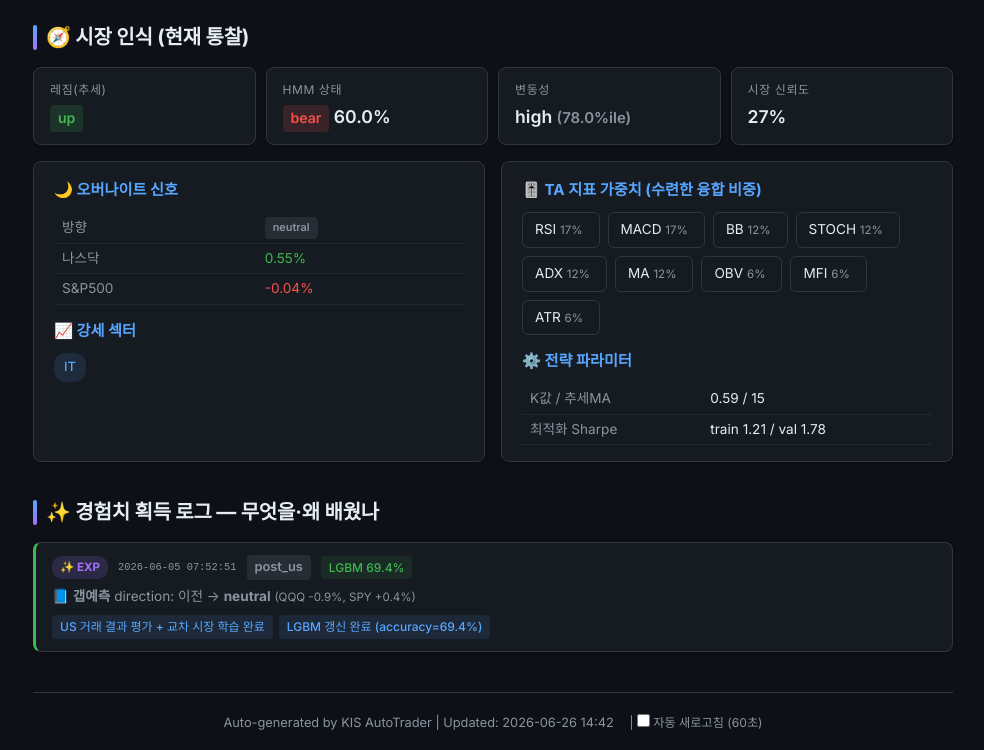
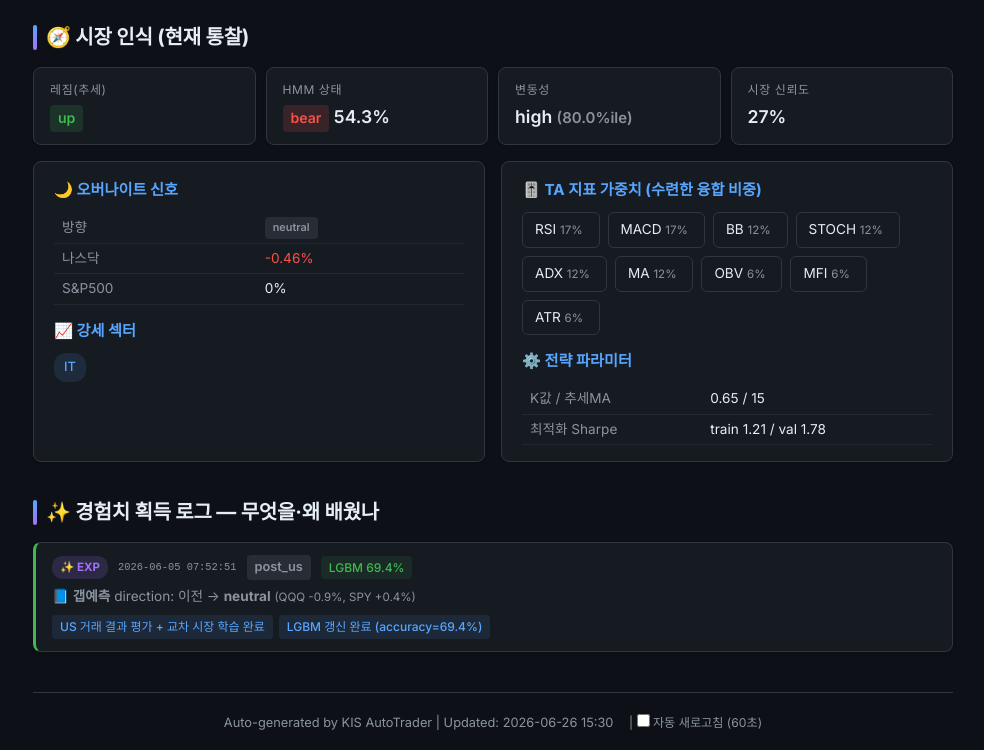
Before and after one commit to BudongJW/kis-trading-journal, a Jekyll site: the page built from learning.html, in a window 1280 px wide and 1400 px high, scrolled down 652 px. Shown: the part 647-1397 px from the top of the window, without its empty margins (147-1131 px from the left). Built offline with Jekyll 4.4.1, drawn with Linux system fonts in a browser that asks for light colours; nearby versions of some CDN libraries.

Commit message:
auto: portfolio update 15:30

```diff
--- a/_data/portfolio.json
+++ b/_data/portfolio.json
@@ -1,5 +1,5 @@
 {
-  "updated_at": "2026-06-26T14:42:08.699772",
+  "updated_at": "2026-06-26T15:30:46.411963",
   "initial_capital": 500000,
   "cash": 894751,
   "holdings": [],
@@ -1251,7 +1251,7 @@
       "regime": "up",
       "hmm_state": "bear",
       "confidence": 0.27,
-      "k_value": 0.59
+      "k_value": 0.65
     }
   ],
   "market": {
@@ -1259,10 +1259,10 @@
     "hmm_state": "bear",
     "confidence": 0.27,
     "volatility": "high",
-    "vol_percentile": 78.0,
+    "vol_percentile": 80.0,
     "overnight_gap": {
       "direction": "neutral",
-      "strength": 0.09,
+      "strength": 0.1,
       "action": "normal"
     },
     "strong_sectors": [
@@ -1272,7 +1272,7 @@
   "strategy": {
     "name": "ETF 변동성 돌파 + 신호 융합",
     "params": {
-      "k": 0.59,
+      "k": 0.65,
       "trend_ma": 15
     },
     "universe_count": 2,
@@ -1301,11 +1301,11 @@
     "enabled": true,
     "regime": "CAUTION",
     "confidence": 0.65,
-    "sma_ratio": 0.7472,
+    "sma_ratio": 0.7369,
     "canary_bad": 1,
     "canary_scores": {
-      "195930": 1.2847,
-      "132030": -1.892
+      "195930": 1.2404,
+      "132030": -1.9223
     }
   },
   "us_session": {
@@ -1370,16 +1370,16 @@
     "market": {
       "trend": "up",
       "hmm_state": "bear",
-      "hmm_confidence": 60.0,
+      "hmm_confidence": 54.3,
       "volatility": "high",
-      "vol_percentile": 78.0,
+      "vol_percentile": 80.0,
       "market_confidence": 0.27,
-      "analyzed_at": "2026-06-25 10:31"
+      "analyzed_at": "2026-06-26 10:35"
     },
     "overnight": {
       "direction": "neutral",
-      "nasdaq_change": 0.55,
-      "sp500_change": -0.04,
+      "nasdaq_change": -0.46,
+      "sp500_change": 0,
       "recommended_action": "normal"
     },
     "strong_sectors": [
@@ -1434,7 +1434,7 @@
       ]
     },
     "strategy_params": {
-      "k": 0.59,
+      "k": 0.65,
       "trend_ma": 15,
       "train_sharpe": 1.21,
       "val_sharpe": 1.78,
@@ -1584,16 +1584,16 @@
     "allow_inverse": true,
     "allow_leverage": false,
     "size_mult": 0.6,
-    "k_effective": 0.64,
+    "k_effective": 0.7,
     "allow_summary": "롱/인버스",
-    "briefing": "오늘 스탠스 신중(CAUTIOUS) · 레짐 CAUTION·신뢰도 27% · 美 오버나이트 neutral(+0.6%) · 고변동(78.0%ile) · 예산 40%·최대 2종목·허용 롱/인버스",
+    "briefing": "오늘 스탠스 신중(CAUTIOUS) · 레짐 CAUTION·신뢰도 27% · 美 오버나이트 neutral(-0.5%) · 고변동(80.0%ile) · 예산 40%·최대 2종목·허용 롱/인버스",
     "signals": {
       "regime": "CAUTION",
       "confidence": 0.27,
       "direction": "neutral",
-      "nasdaq_change": 0.55,
+      "nasdaq_change": -0.46,
       "high_vol": true,
-      "vol_percentile": 78.0,
+      "vol_percentile": 80.0,
       "rapid_level": "NONE"
     }
   },
@@ -1606,7 +1606,7 @@
     "max_weight": 0.15,
     "regime": "CAUTION",
     "hmm_state": "bear",
-    "hmm_confidence": 0.6,
+    "hmm_confidence": 0.543,
     "universe": [
       {
         "symbol": "122630",
```
